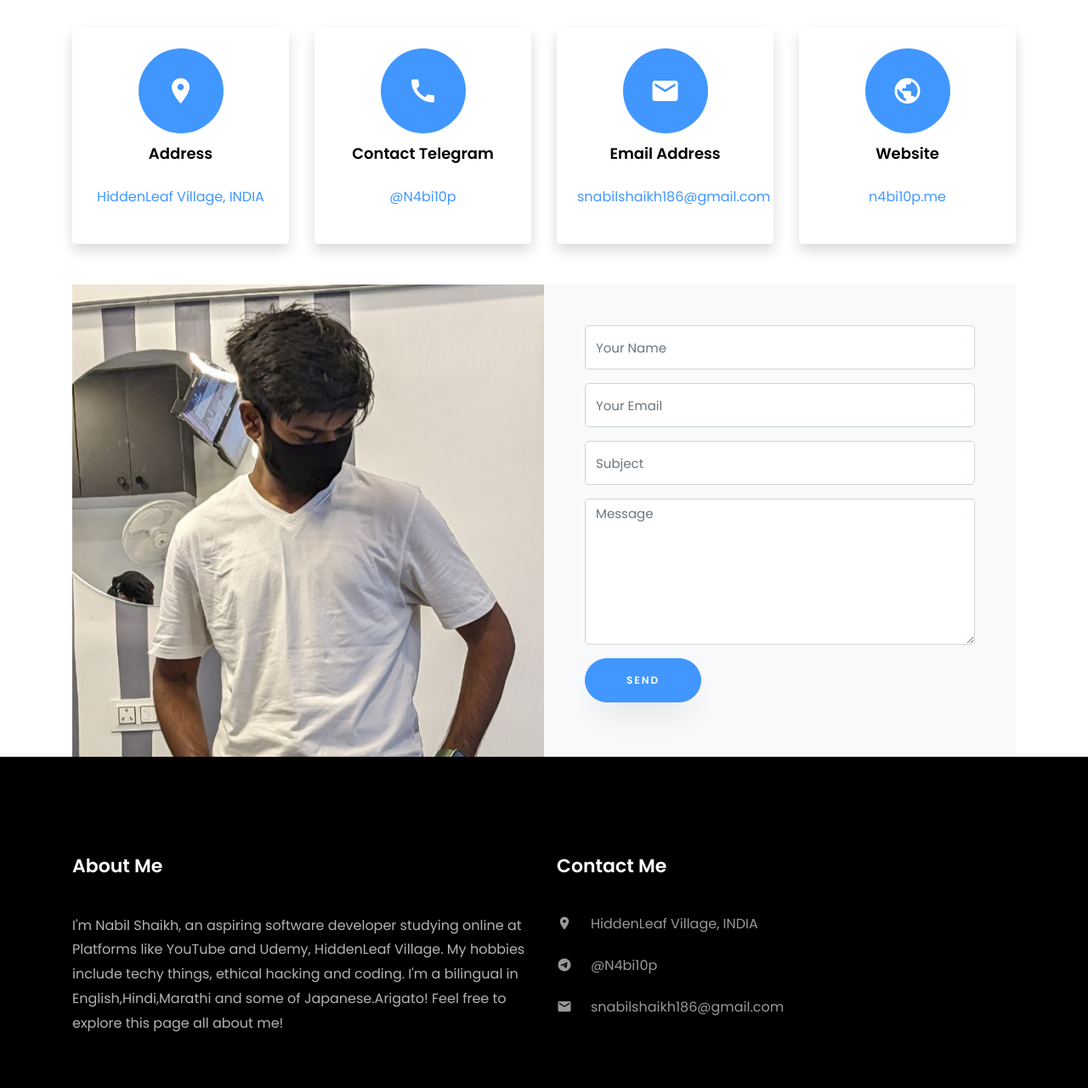
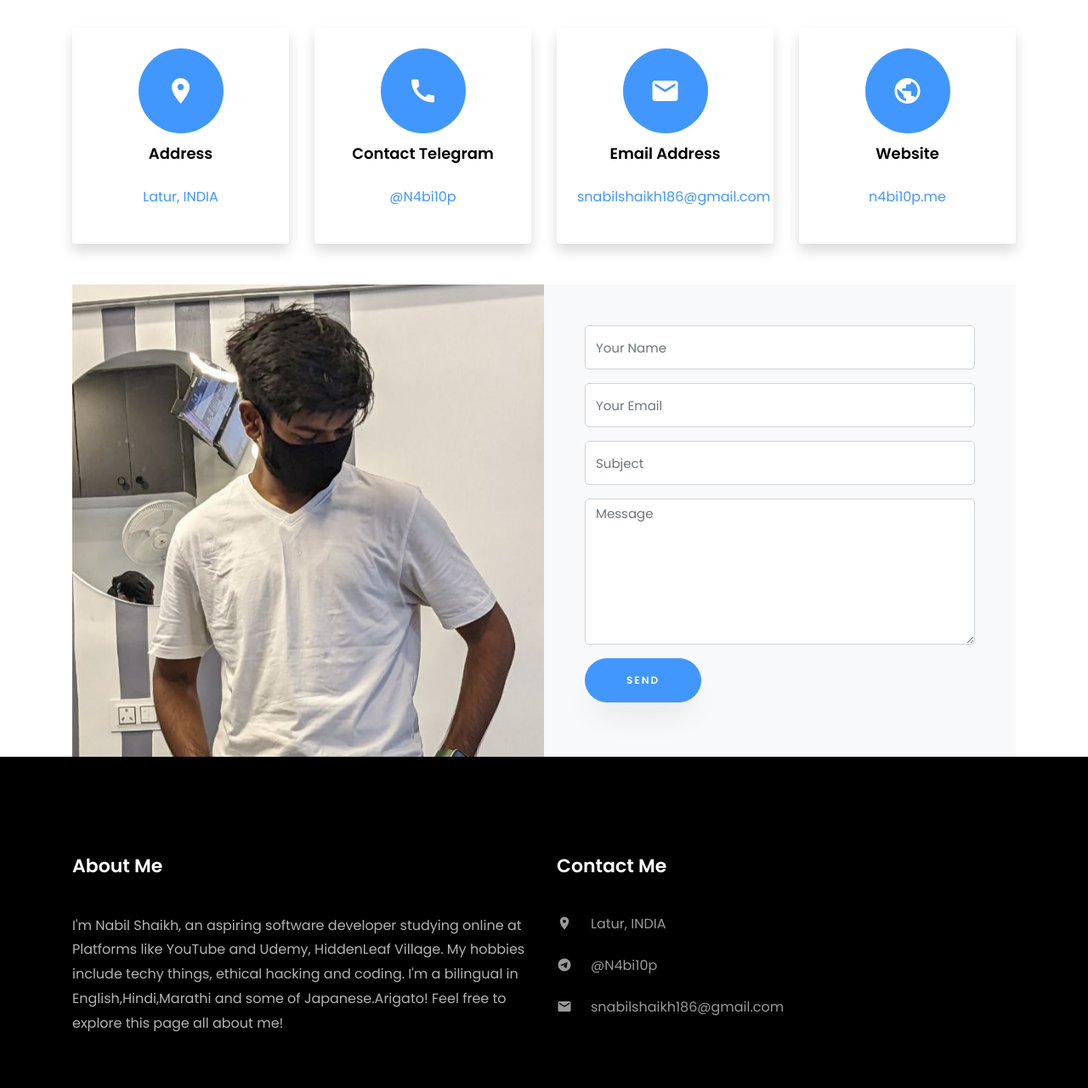
Before and after one commit to n4bi10p/n4bi10p.github.io, a plain HTML site: page index.html in a window 1280 px wide. Shown: the part 3883-5164 px from the top of the page at 85% size. Drawn offline with Linux system fonts and the light colour scheme; no server answers.

Commit message:
updated location

```diff
--- a/index.html
+++ b/index.html
@@ -7,7 +7,7 @@
     <meta name="description" content="Nabil Shaikh portfolio website." />
     <meta
       name="keywords"
-      content="Nabil,Shaikh,Nabil Shaikh,Nabil,BISAD,HiddenLeaf Village,British International School HiddenLeaf Village,India,IND,Portfolio,Resume,Blog"
+      content="Nabil,Shaikh,Nabil Shaikh,Nabil,Programmer,Latur, India,Cocsit College Latur,India,IND,Portfolio,Resume,Blog"
     />
 
     <meta property="og:type" content="website" />
@@ -588,8 +588,8 @@
                   <a
                     rel="nofollow"
                     target="_blank"
-                    href="https://goo.gl/maps/irCDgpkSAnuX7Aag8"
-                    >HiddenLeaf Village, INDIA</a
+                    href="https://goo.gl/maps/M8D6UZaKGpzyZN277"
+                    >Latur, INDIA</a
                   >
                 </p>
               </div>
@@ -781,10 +781,10 @@
                     <a
                       rel="nofollow"
                       target="_blank"
-                      href="https://goo.gl/maps/irCDgpkSAnuX7Aag8"
+                      href="https://goo.gl/maps/M8D6UZaKGpzyZN277"
                     >
                       <span class="material-icons icon">place</span>
-                      <span class="text">HiddenLeaf Village, INDIA</span>
+                      <span class="text">Latur, INDIA</span>
                     </a>
                   </li>
                   <li>
```
